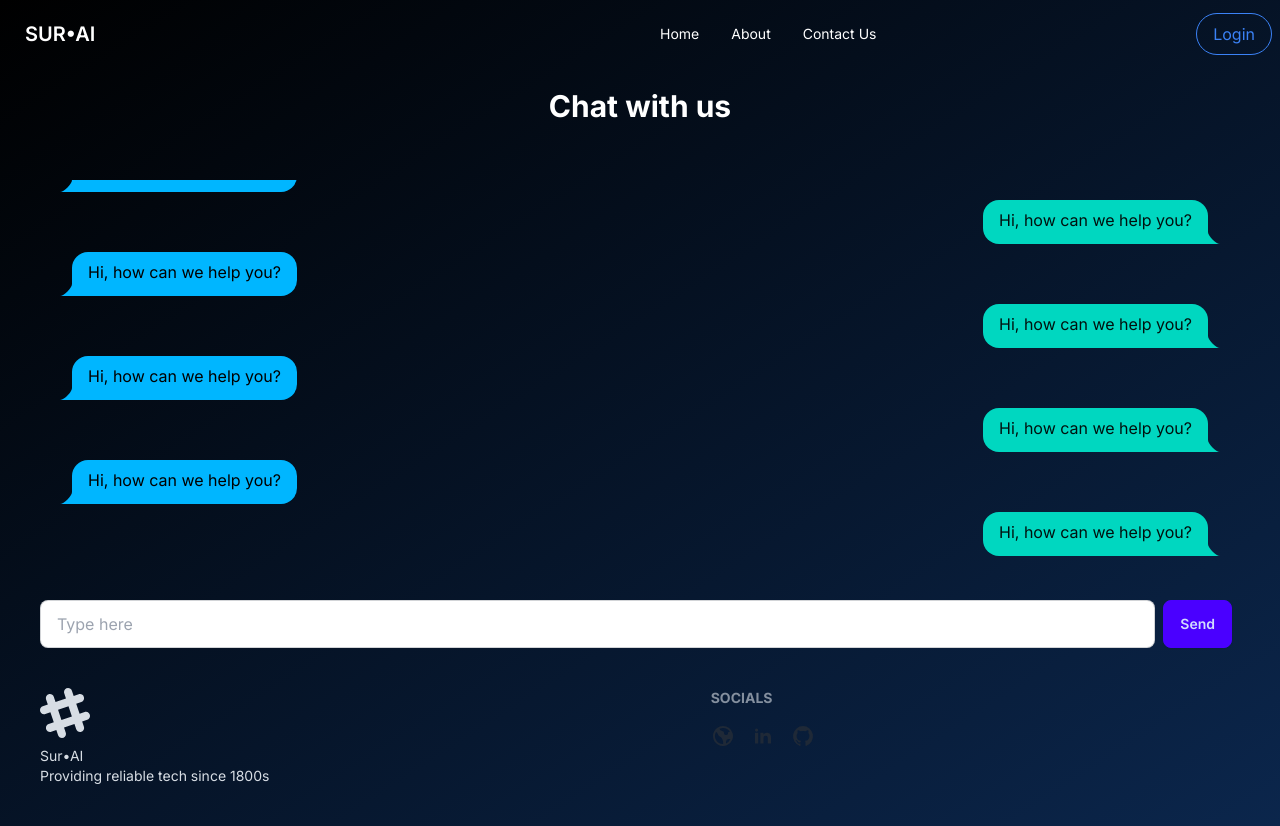
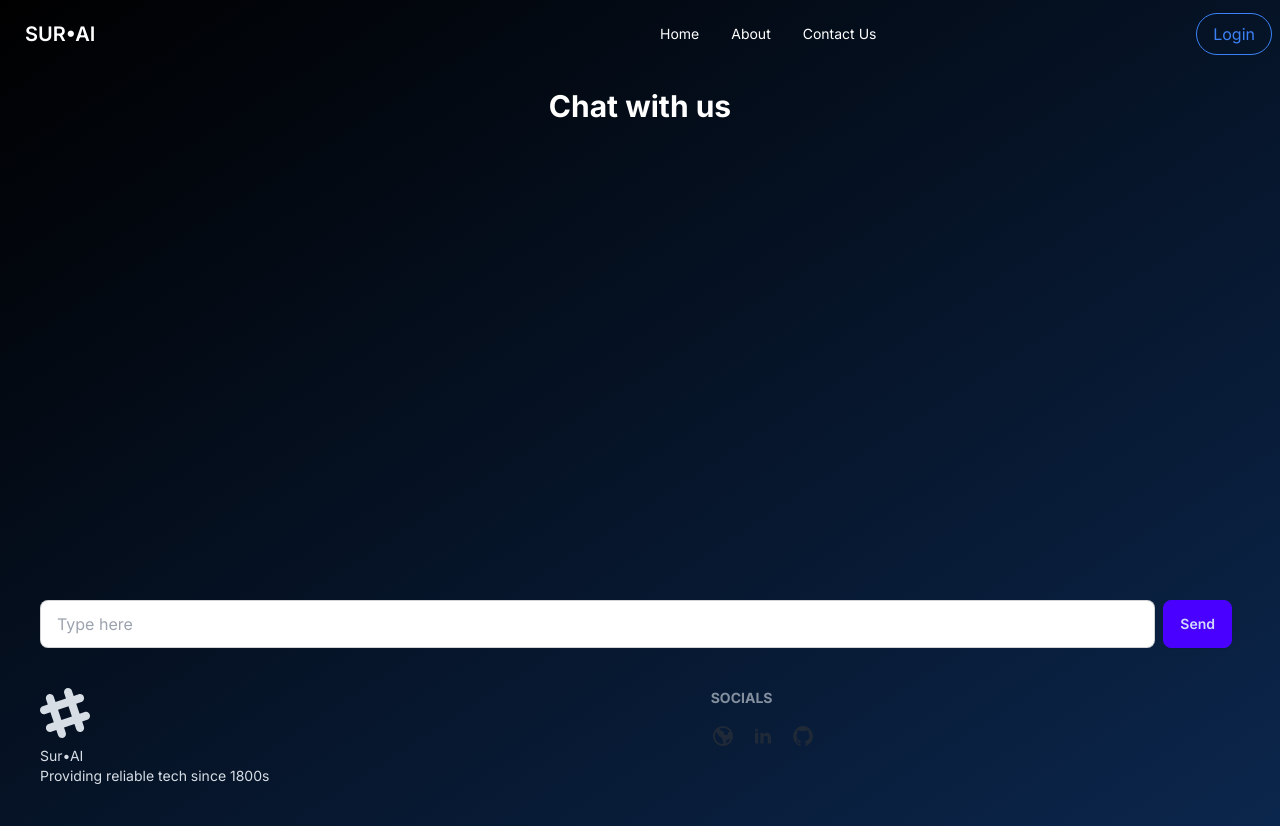
Before and after one commit to khp53/start_up_research_tool, a Next.js app: page /chat in a window 1280 px wide. Built offline with nearby package versions, Linux system fonts and the light colour scheme.

Commit message:
added sender message to the chat history array

```diff
--- a/src/app/chat/ChatBox.tsx
+++ b/src/app/chat/ChatBox.tsx
@@ -11,7 +11,7 @@ function ChatBox() {
     }, []);
 
     const [message, setMessage] = useState('');
-    const [chatHistory, setChatHistory] = useState([]);
+    const [chatHistory, setChatHistory] = useState<{ id: number; sender: string; message: string; }[]>([]);
 
     const sendMessage = async () => {
         const endpoint = 'https://api.cohere.com/v1/chat';
@@ -79,26 +79,16 @@ function ChatBox() {
         }
     };
 
+    const addChatHistorySender = () => {
+        setChatHistory([...chatHistory, { id: message.length + 1, sender: "User", message: message, }]);
+    }
+
     return (
         <div className="flex flex-col items-center justify-between h-screenMod mx-10">
             <h1 className="text-3xl text-white font-bold text-left mainText my-5">Chat with us</h1>
             <div ref={scrollRef} className="w-full my-10 px-5 custom-scrollbar" style={{ height: '500px', overflowY: 'scroll' }}>
                 {/* Mock array of chat messages for demonstration */}
-                {[
-                    { id: 1, sender: "User", message: "Hello!" },
-                    { id: 2, sender: "Support", message: "Hi, how can we help you?" },
-                    { id: 2, sender: "User", message: "Hi, how can we help you?" },
-                    { id: 2, sender: "Support", message: "Hi, how can we help you?" },
-                    { id: 2, sender: "User", message: "Hi, how can we help you?" },
-                    { id: 2, sender: "Support", message: "Hi, how can we help you?" },
-                    { id: 2, sender: "User", message: "Hi, how can we help you?" },
-                    { id: 2, sender: "Support", message: "Hi, how can we help you?" },
-                    { id: 2, sender: "User", message: "Hi, how can we help you?" },
-                    { id: 2, sender: "Support", message: "Hi, how can we help you?" },
-                    { id: 2, sender: "User", message: "Hi, how can we help you?" },
-                    { id: 2, sender: "Support", message: "Hi, how can we help you?" },
-                    { id: 2, sender: "User", message: "Hi, how can we help you?" },
-                ].map((chat) => (
+                {chatHistory.map((chat) => (
                     <div key={chat.id} className={`chat ${chat.sender === "Support" ? "chat-start" : "chat-end"}`}>
                         <div className={`chat-bubble ${chat.sender === "Support" ? "chat-bubble-info" : "chat-bubble-accent"}`}>{chat.message}</div>
                     </div>
@@ -110,9 +100,14 @@ function ChatBox() {
                     placeholder="Type here"
                     className="input input-bordered w-full text-white"
                     value={message}
-                    onChange={(e) => setMessage(e.target.value)}
+                    onChange={(e) => {
+                        setMessage(e.target.value);
+                    }}
                 />
-                <button className="btn btn-primary mx-2" onClick={sendMessage}>Send</button>
+                <button className="btn btn-primary mx-2" onClick={() => {
+                    sendMessage();
+                    addChatHistorySender();
+                }}>Send</button>
             </div>
         </div>
     )
```
